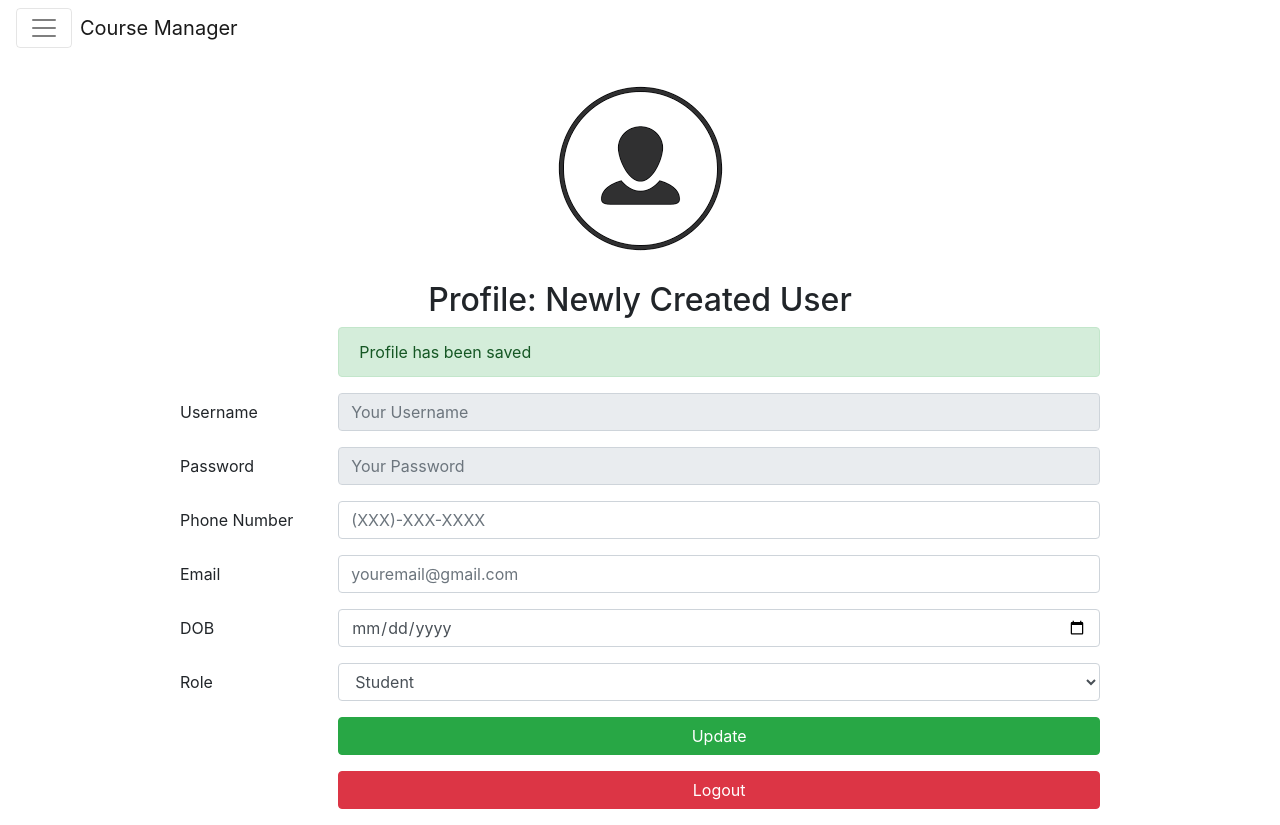
After one commit to chentimothy1/CS5610, a web app: page /profile/profile.template.client.html in a window 1280 px wide. The commit adds this page. Run offline with its HTML, style and script files only (its server is not run), Linux system fonts and the light colour scheme; data that the repository does not hold is empty.

Commit message:
added login, profile, registration, and  images

```diff
--- /dev/null
+++ b/src/main/webapp/profile/profile.template.client.html
@@ -0,0 +1,149 @@
+<!DOCTYPE html>
+<html lang="en">
+
+<head>
+    <meta charset="UTF-8">
+    <link href="https://stackpath.bootstrapcdn.com/bootstrap/4.5.2/css/bootstrap.min.css" rel="stylesheet" />
+    <link href="profile.style.client.css" rel="stylesheet" />
+
+    <title>Course Management - Profile</title>
+</head>
+
+<body>
+    <nav class="navbar navbar-light bg-transparent custom-navbar static-top">
+        <button class="navbar-toggler mr-2" type="button" data-toggle="collapse" data-target="#navbarNavDropdown">
+            <span class="navbar-toggler-icon"></span>
+        </button>
+        <a class="navbar-brand mr-auto d-none d-sm-block" href="../index.html">
+            Course Manager
+        </a>
+        <div class="collapse navbar-collapse" id="navbarNavDropdown">
+            <ul class="navbar-nav">
+                <ul class="navbar-nav">
+                    <li class="nav-item">
+                        <a class="nav-link" href="../course-list/course-list.template.client.html">Home</a>
+                    </li>
+                    <li class="nav-item active">
+                        <a class="nav-link" href="#">Created User</a>
+                    </li>
+                    <li class="nav-item">
+                        <a class="nav-link" href="../login/login.template.client.html">Log In</a>
+                    </li>
+                    <li class="nav-item">
+                        <a class="nav-link" href="../register/register.template.client.html">Registration</a>
+                    </li>
+                </ul>
+            </ul>
+        </div>
+    </nav>
+
+    <div class="container">
+        <div class="row">
+            <div class="col-md-10 offset-md-1">
+                <div class="text-center">
+                    <img src="../images/new-user.png">
+                </div>
+                <h2 class="text-center">Profile: Newly Created User</h2>
+                <div class="row">
+                    <div class="col-sm-10 offset-sm-2">
+                        <div class="alert alert-success wbdv-message" role="alert">
+                            Profile has been saved
+                        </div>
+                    </div>
+                </div>
+
+                <div class="form-group row">
+                    <label for="usernamePro" class="col-sm-2 col-form-label">
+                        Username
+                    </label>
+                    <div class="col-sm-10">
+                        <input type="text" class="form-control wbdv-field wbdv-username" id="usernamePro"
+                            placeholder="Your Username" disabled>
+                    </div>
+                </div>
+
+                <div class="form-group row">
+                    <label for="passwordPro" class="col-sm-2 col-form-label">
+                        Password
+                    </label>
+                    <div class="col-sm-10">
+                        <input type="text" class="form-control wbdv-field wbdv-password" id="passwordPro"
+                            placeholder="Your Password" disabled>
+                    </div>
+                </div>
+                <div class="form-group row">
+                    <label for="phonePro" class="col-sm-2 col-form-label">
+                        Phone Number
+                    </label>
+                    <div class="col-sm-10">
+                        <input type="text" class="form-control wbdv-field wbdv-phone" id="phonePro"
+                            placeholder="(XXX)-XXX-XXXX">
+                    </div>
+                </div>
+                <div class="form-group row">
+                    <label for="emailPro" class="col-sm-2 col-form-label">
+                        Email
+                    </label>
+                    <div class="col-sm-10">
+                        <input type="email" class="form-control wbdv-field wbdv-email" id="emailPro"
+                            placeholder="youremail@gmail.com">
+                    </div>
+                </div>
+
+                <div class="form-group row">
+                    <label for="dobPro" class="col-sm-2 col-form-label">
+                        DOB
+                    </label>
+                    <div class="col-sm-10">
+                        <input type="date" class="form-control wbdv-field wbdv-dob" id="dobPro"
+                            placeholder="mm/dd/yyyy">
+                    </div>
+                </div>
+
+                <div class="form-group row">
+                    <label for="rolePro" class="col-sm-2 col-form-label">
+                        Role
+                    </label>
+                    <div class="col-sm-10">
+                        <select class="form-control wbdv-field wbdv-role" id="rolePro">
+                            <option>Student</option>
+                            <option>Faculty</option>
+                            <option>Admin</option>
+                        </select>
+                    </div>
+                </div>
+
+                <div class="form-group row">
+                    <label class="col-sm-2 col-form-label"></label>
+                    <div class="col-sm-10">
+                        <div class="row">
+                            <div class="col-12">
+                                <a href="#" class="btn btn-success btn-block mb-3 wbdv-button wbdv-update">
+                                    Update
+                                </a>
+                            </div>
+                            <div class="col-12">
+                                <a href="../course-list/course-list.template.client.html"
+                                    class="btn btn-danger btn-block wbdv-button wbdv-logout">
+                                    Logout
+                                </a>
+                            </div>
+                        </div>
+                    </div>
+                </div>
+            </div>
+        </div>
+    </div>
+
+    <script src="https://code.jquery.com/jquery-3.5.1.slim.min.js"
+        integrity="sha384-DfXdz2htPH0lsSSs5nCTpuj/zy4C+OGpamoFVy38MVBnE+IbbVYUew+OrCXaRkfj"
+        crossorigin="anonymous"></script>
+    <script src="https://cdn.jsdelivr.net/npm/popper.js@1.16.1/dist/umd/popper.min.js"
+        integrity="sha384-9/reFTGAW83EW2RDu2S0VKaIzap3H66lZH81PoYlFhbGU+6BZp6G7niu735Sk7lN"
+        crossorigin="anonymous"></script>
+    <script src="https://stackpath.bootstrapcdn.com/bootstrap/4.5.2/js/bootstrap.min.js"
+        integrity="sha384-B4gt1jrGC7Jh4AgTPSdUtOBvfO8shuf57BaghqFfPlYxofvL8/KUEfYiJOMMV+rV"
+        crossorigin="anonymous"></script>
+</body>
+
+</html>
```
Also changed, not shown: src/main/webapp/register/register.template.client.html (renamed from src/main/webapp/login/login.template.client.html, +27 -20 lines), src/main/webapp/images/new-user.png (added), src/main/webapp/images/reading-cat.jpg (added).
